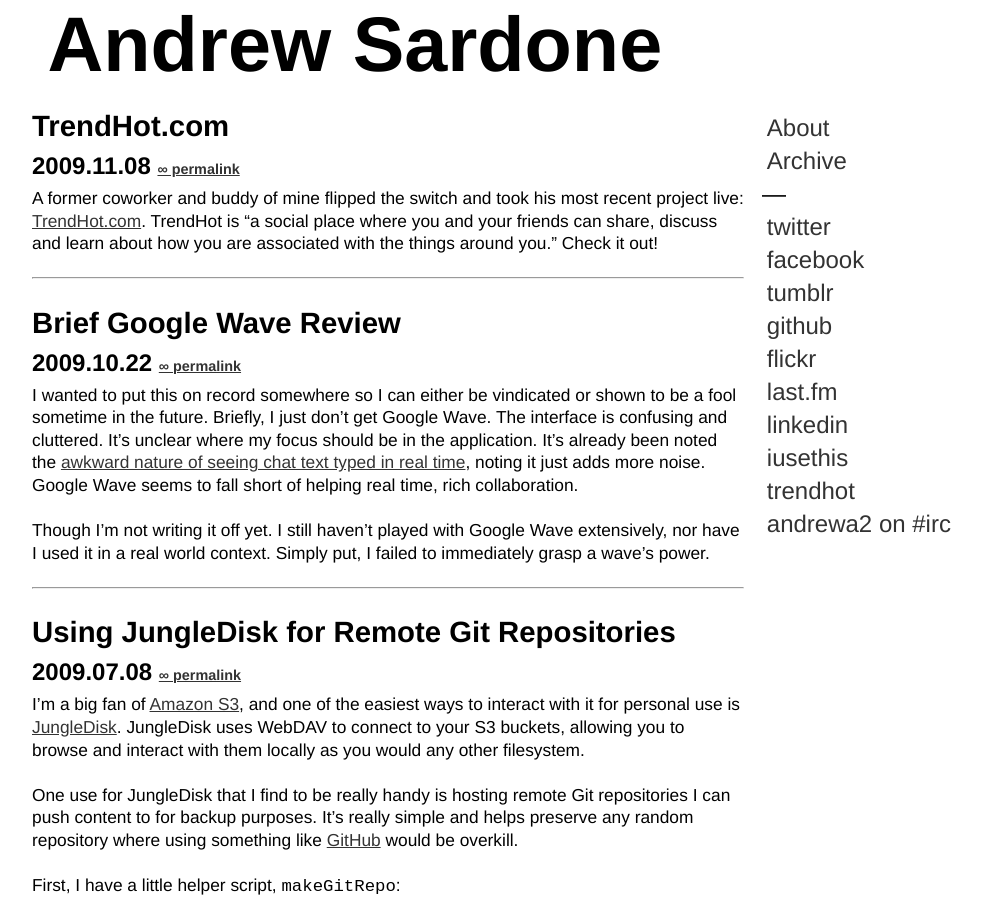
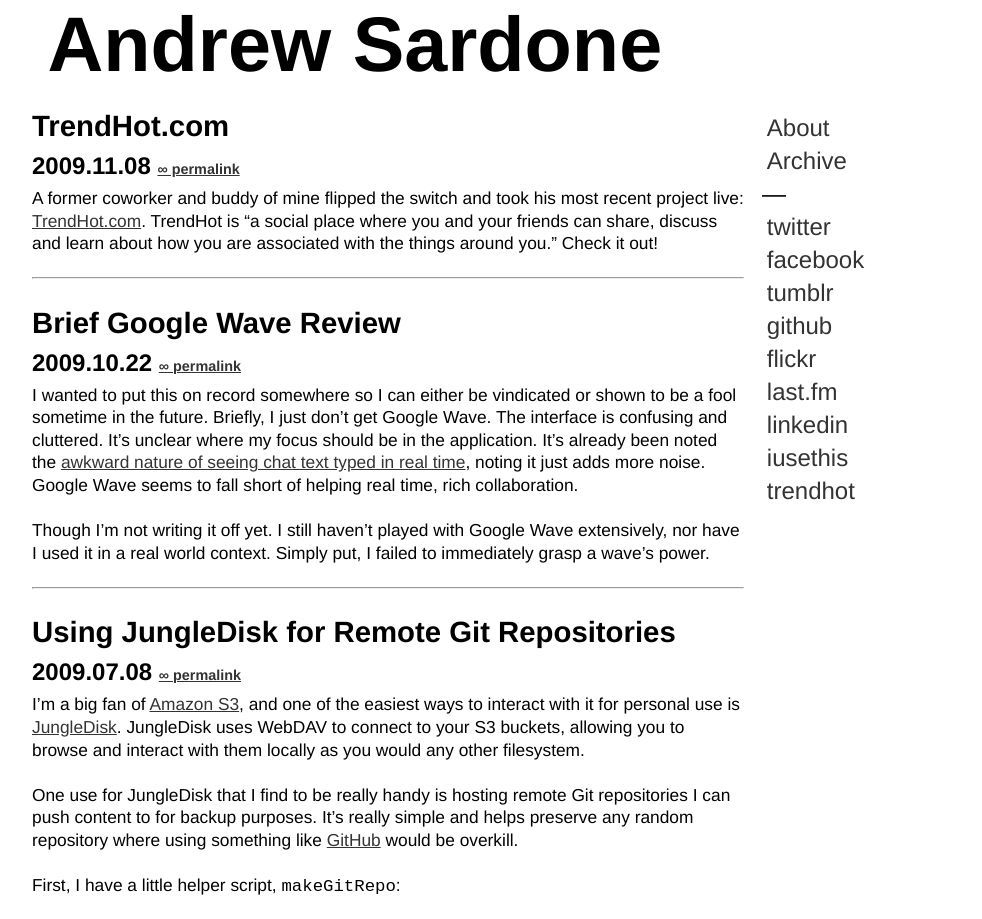
Before and after one commit to andrewsardone/andrewsardone.github.com, a Jekyll site: the page built from index.html, in a window 1280 px wide. Shown: the top 919 px of the page, without its empty margins (133-1115 px from the left). Built offline with Jekyll 4.4.1, drawn with Linux system fonts in a browser that asks for light colours; Markdown is read by kramdown in place of the engine named in the settings.

Commit message:
Removed lacking IRC link

```diff
--- a/_layouts/default.html
+++ b/_layouts/default.html
@@ -33,7 +33,6 @@
         <li><a href="http://www.linkedin.com/in/sardone">linkedin</a></li>
         <li><a href="http://osx.iusethis.com/user/andrew">iusethis</a></li>
         <li><a href="http://trendhot.com/andrew">trendhot</a></li>
-        <li><a href="#">andrewa2 on #irc</a></li>
       </ul>
     </div>
     <div class="clear"></div>
```
